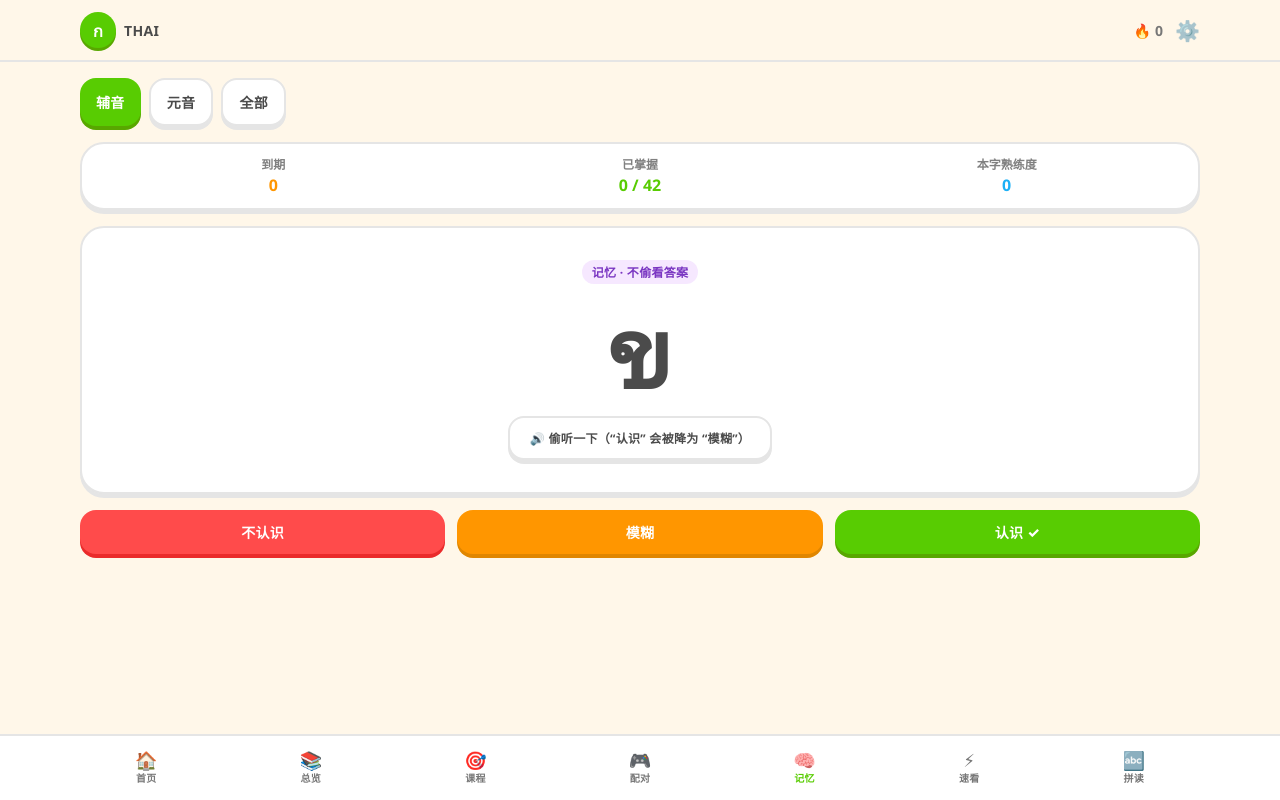
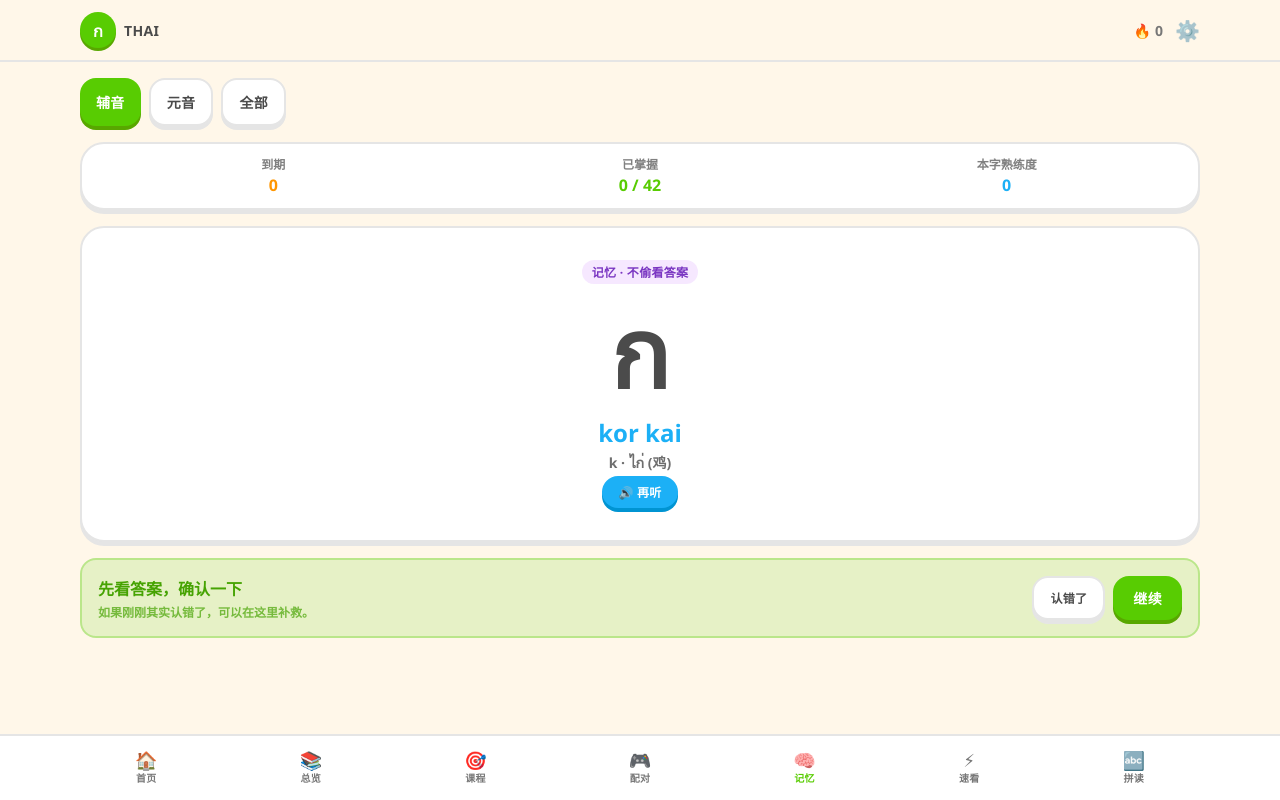
Before and after one commit to Charlot316/ThaiAlphabet, a Next.js app: page /srs in a window 1280 px wide. Both pictures are taken after a click on the button "认识 ✓". Built offline with nearby package versions, Linux system fonts and the light colour scheme.

Commit message:
Reveal SRS answer before advancing

```diff
--- a/src/app/srs/page.tsx
+++ b/src/app/srs/page.tsx
@@ -32,6 +32,12 @@ interface MemoryItem {
   pool: "consonant" | "vowel";
 }
 
+interface ReviewState {
+  item: MemoryItem;
+  outcome: Outcome;
+  pendingCorrect: boolean;
+}
+
 function buildAllItems(): MemoryItem[] {
   const cons: MemoryItem[] = CONSONANTS.filter((c) => !c.obsolete).map((c) => ({
     id: `c:${c.id}`,
@@ -57,6 +63,7 @@ export default function SrsPage() {
   const itemById = useMemo(() => Object.fromEntries(items.map((i) => [i.id, i])), [items]);
   const [pool, setPool] = useState<Pool>("consonant");
   const [peeked, setPeeked] = useState(false);
+  const [review, setReview] = useState<ReviewState | null>(null);
   const store = useMasteryStore();
 
   // 候选：本池所有字母；优先级 = 已到期 → 没碰过 → 按 score 升序
@@ -72,15 +79,37 @@ export default function SrsPage() {
   }, [items, pool, store, itemById]);
 
   const item = queue[0];
+  const activeItem = review?.item ?? item;
 
   function grade(out: Outcome) {
-    if (!item) return;
+    if (!item || review) return;
     // 偷听过 → "correct" 降级为 "hard"
     const effective: Outcome = peeked && out === "correct" ? "hard" : out;
+    speak(item.speak);
+    if (effective === "correct") {
+      feedbackCorrect();
+      setReview({ item, outcome: effective, pendingCorrect: true });
+    } else {
       recordOutcome(item.id, effective);
-    if (effective === "correct") feedbackCorrect();
-    else if (effective === "hard") feedbackTap();
+      if (effective === "hard") feedbackTap();
       else feedbackWrong();
+      setReview({ item, outcome: effective, pendingCorrect: false });
+    }
+    setPeeked(false);
+  }
+
+  function continueReview() {
+    if (!review) return;
+    if (review.pendingCorrect) recordOutcome(review.item.id, "correct");
+    setReview(null);
+    setPeeked(false);
+  }
+
+  function markMistaken() {
+    if (!review?.pendingCorrect) return;
+    recordOutcome(review.item.id, "wrong");
+    feedbackWrong();
+    setReview(null);
     setPeeked(false);
   }
 
@@ -93,8 +122,8 @@ export default function SrsPage() {
     (it) => (pool === "both" || it.pool === pool) && deriveScore(store[it.id]) >= 60
   ).length;
 
-  const score = item ? deriveScore(getRecord(item.id)) : 0;
-  const record = item ? getRecord(item.id) : null;
+  const score = activeItem ? deriveScore(getRecord(activeItem.id)) : 0;
+  const record = activeItem ? getRecord(activeItem.id) : null;
 
   return (
     <div className="space-y-4">
@@ -102,7 +131,11 @@ export default function SrsPage() {
         {(["consonant", "vowel", "both"] as Pool[]).map((p) => (
           <button
             key={p}
-            onClick={() => setPool(p)}
+            onClick={() => {
+              setPool(p);
+              setPeeked(false);
+              setReview(null);
+            }}
             className={pool === p ? "btn-primary px-4" : "btn-ghost px-4"}
           >
             {p === "consonant" ? "辅音" : p === "vowel" ? "元音" : "全部"}
@@ -131,7 +164,7 @@ export default function SrsPage() {
         </div>
       </div>
 
-      {!item ? (
+      {!activeItem ? (
         <div className="card-soft animate-pop p-8 text-center">
           <div className="text-6xl">🎉</div>
           <div className="mt-3 text-lg font-extrabold" style={{ color: "var(--duo-green)" }}>
@@ -143,25 +176,28 @@ export default function SrsPage() {
         <>
           <div className="card-soft animate-pop flex flex-col items-center p-8">
             <div className="chip chip-low">记忆 · 不偷看答案</div>
-            <div className="thai-big mt-4 text-8xl leading-none">{item.front}</div>
-            {!peeked ? (
+            <div className="thai-big mt-4 text-8xl leading-none">{activeItem.front}</div>
+            {!peeked && !review ? (
               <button
                 className="btn-ghost mt-5 px-5 text-xs"
                 onClick={() => {
                   setPeeked(true);
                   feedbackReveal();
-                  speak(item.speak);
+                  speak(activeItem.speak);
                 }}
               >
                 🔊 偷听一下（&ldquo;认识&rdquo; 会被降为 &ldquo;模糊&rdquo;）
               </button>
             ) : (
               <div className="mt-5 space-y-1 text-center">
-                <div className="font-mono text-sm" style={{ color: "var(--duo-blue)" }}>
-                  🔊 应念: {item.phonetic}
+                <div className="text-2xl font-extrabold" style={{ color: "var(--duo-blue)" }}>
+                  {activeItem.phonetic}
+                </div>
+                <div className="text-sm opacity-80">
+                  {activeItem.back}
                 </div>
                 <div>
-                  <PronounceButton text={item.speak} label="🔊 再听" />
+                  <PronounceButton text={activeItem.speak} label="🔊 再听" />
                 </div>
               </div>
             )}
@@ -175,6 +211,7 @@ export default function SrsPage() {
             )}
           </div>
 
+          {!review ? (
             <div className="grid grid-cols-3 gap-3">
               <button onClick={() => grade("wrong")} className="btn-red">
                 不认识
@@ -190,12 +227,31 @@ export default function SrsPage() {
                 {peeked ? "认识 (已封顶)" : "认识 ✓"}
               </button>
             </div>
-          {peeked && (
-            <div
-              className="mt-3 rounded-2xl px-4 py-2 text-center text-sm font-bold animate-pop"
-              style={{ background: "rgba(28,176,246,0.1)", color: "var(--duo-blue)" }}
+          ) : (
+            <div className={`feedback ${review.outcome === "correct" ? "feedback-ok" : "feedback-bad"} animate-pop`}>
+              <div className="flex items-center justify-between gap-3">
+                <div className="min-w-0">
+                  <div className="text-base">
+                    {review.outcome === "correct" ? "先看答案，确认一下" : "答案在上面，过一遍再继续"}
+                  </div>
+                  <div className="mt-1 text-xs opacity-70">
+                    {review.outcome === "correct" ? "如果刚刚其实认错了，可以在这里补救。" : "这次已经按当前选择记录。"}
+                  </div>
+                </div>
+                <div className="flex flex-wrap justify-end gap-2">
+                  {review.pendingCorrect && (
+                    <button onClick={markMistaken} className="btn-ghost px-4 text-xs">
+                      认错了
+                    </button>
+                  )}
+                  <button
+                    onClick={continueReview}
+                    className={review.outcome === "correct" ? "btn-primary px-5" : "btn-red px-5"}
                   >
-              {item.back}
+                    继续
+                  </button>
+                </div>
+              </div>
             </div>
           )}
         </>
```
Lines whose indentation alone changed are shown as unchanged.
